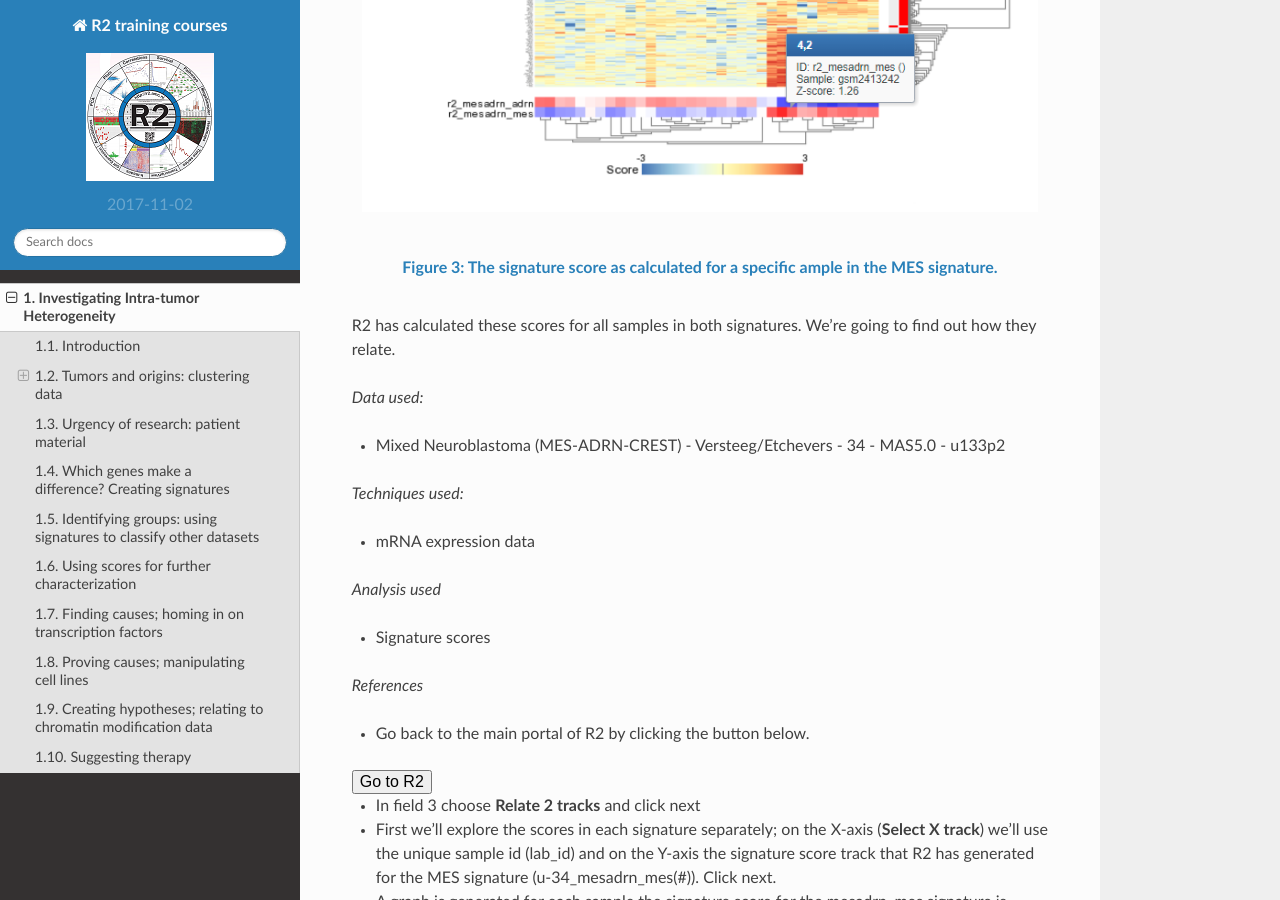
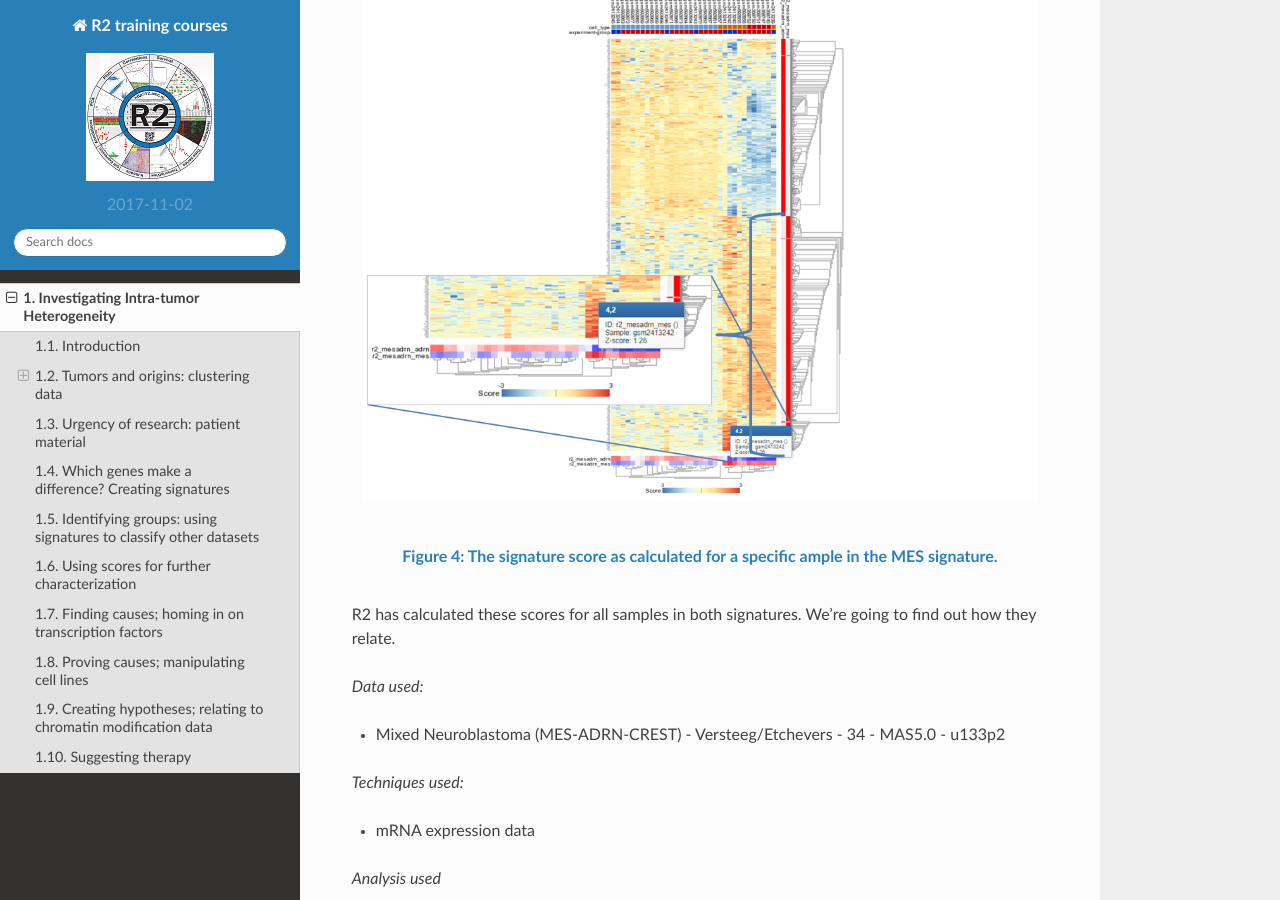
Before and after one commit to antronerds/r2-training-courses, a Sphinx documentation site: the page built from docs/Investigating_Tumor_Heterogeneity.md, in a window 1280 px wide and 900 px high, scrolled down 10099 px. Built offline with Sphinx 7.4.7 and the Read the Docs theme 2.0.0, drawn with Linux system fonts in a browser that asks for light colours; some of the changed text lies outside the part shown.

Commit message:
Corrected fig nrs and title

```diff
--- a/docs/Investigating_Tumor_Heterogeneity.md
+++ b/docs/Investigating_Tumor_Heterogeneity.md
@@ -346,9 +346,9 @@ Using scores for further characterization
 
 The expression patterns of these specific signatures can be used to compare cell types. We can do this by summarizing the expression data of all genes in the signature in each cell type in one value; a signature score. The figure below shows the signature score of the MES part of the signature in a specific sample.
 
-  ![Figure 3: The signature score as calculated for a specific sample in the MES signature.](_static/images/TumorHeterogeneity_SignatureScoreDetail.png "Figure 3: The signature score as calculated for a specific sample in the MES signature.")
+  ![Figure 4: The signature score as calculated for a specific sample in the MES signature.](_static/images/TumorHeterogeneity_SignatureScores.png "Figure 4: The signature score as calculated for a specific sample in the MES signature.")
 
-  [**Figure 3: The signature score as calculated for a specific ample in the MES signature.**](_static/images/TumorHeterogeneity_SignatureScores.png)
+  [**Figure 4: The signature score as calculated for a specific ample in the MES signature.**](_static/images/TumorHeterogeneity_SignatureScores.png)
 
 
  R2 has calculated these scores for all samples in both signatures. We're going to find out how they relate.
```
Also changed, not shown: other parts of docs/Investigating_Tumor_Heterogeneity.md (+4 -4 lines).
